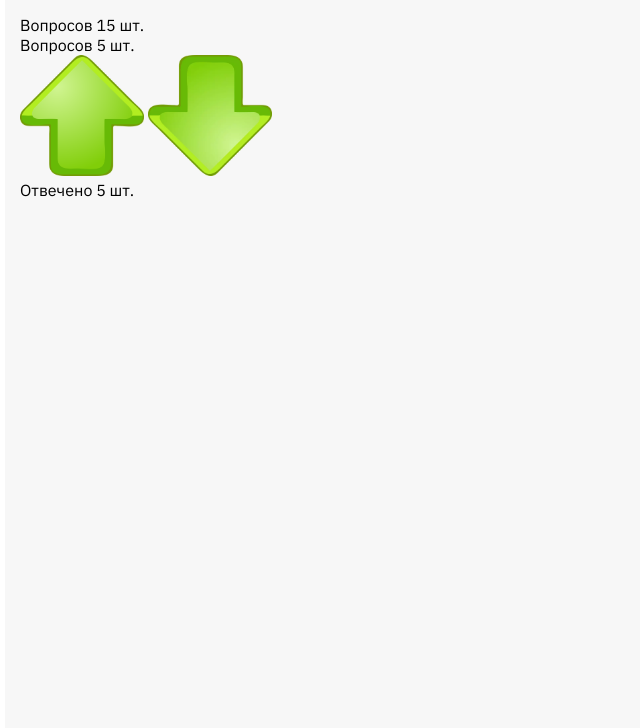
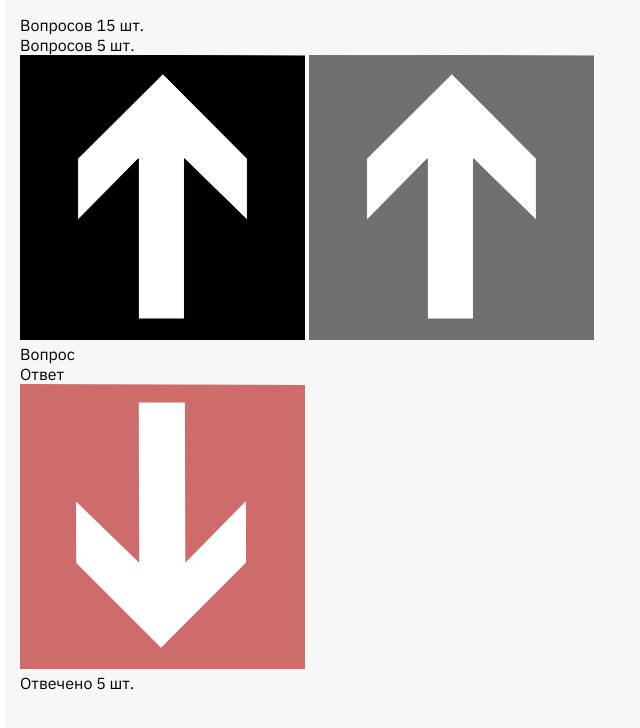
Before and after one commit to Artembsv/artembsv.github.com, a website: page index.html in a window 1280 px wide. Shown: the whole page, without its empty margins (0-640 px from the left). Drawn offline with Linux system fonts and the light colour scheme.

Commit message:
Update index.html

```diff
--- a/index.html
+++ b/index.html
@@ -18,8 +18,20 @@
     </div>
 
     <div class="navigate-1">
-      <img src="img/up.webp" alt="" />
-      <img src="img/down.webp" alt="" />
+      <svg class="up1" version="1.1" xmlns="http://www.w3.org/2000/svg" xmlns:xlink="http://www.w3.org/1999/xlink" preserveAspectRatio="xMidYMid meet" viewBox="0 0 285 285" width="285" height="285"><defs><path d="M0 0L285 01L285 285L0 285L0 0Z" id="c3Q2du6Ffy"></path><path d="M118.34 103.73L57.59 165.21L57.59 103.73L142.84 18.82L227.41 103.73L227.41 165.21L164.46 103.73L164.46 264.03L118.34 264.03L118.34 103.73Z" id="g17NquMEfA"></path></defs><g><g><g><use xlink:href="#c3Q2du6Ffy" opacity="1" fill="#000000" fill-opacity="1"></use><g><use xlink:href="#c3Q2du6Ffy" opacity="1" fill-opacity="0" stroke="#000000" stroke-width="1" stroke-opacity="1"></use></g></g><g><use xlink:href="#g17NquMEfA" opacity="1" fill="#ffffff" fill-opacity="1"></use><g><use xlink:href="#g17NquMEfA" opacity="1" fill-opacity="0" stroke="#000000" stroke-width="1" stroke-opacity="1"></use></g></g></g></g></svg>
+
+      <svg class="up2" version="1.1" xmlns="http://www.w3.org/2000/svg" xmlns:xlink="http://www.w3.org/1999/xlink" preserveAspectRatio="xMidYMid meet" viewBox="0 0 285 285" width="285" height="285"><defs><path d="M0 0L285 01L285 285L0 285L0 0Z" id="c3Q2du6Ffy"></path><path d="M118.34 103.73L57.59 165.21L57.59 103.73L142.84 18.82L227.41 103.73L227.41 165.21L164.46 103.73L164.46 264.03L118.34 264.03L118.34 103.73Z" id="g17NquMEfA"></path></defs><g><g><g><use xlink:href="#c3Q2du6Ffy" opacity="1" fill="#707070" fill-opacity="1"></use><g><use xlink:href="#c3Q2du6Ffy" opacity="1" fill-opacity="0" stroke="#707070" stroke-width="1" stroke-opacity="1"></use></g></g><g><use xlink:href="#g17NquMEfA" opacity="1" fill="#ffffff" fill-opacity="1"></use><g><use xlink:href="#g17NquMEfA" opacity="1" fill-opacity="0" stroke="#707070" stroke-width="1" stroke-opacity="1"></use></g></g></g></g></svg>
+    </div>
+    <div class="navigate-2">
+
+<div class="card">
+  <div class="card1">Вопрос</div>
+  <div class="card2">Ответ</div>
+</div>
+
+    </div>
+    <div class="navigate-3">
+      <svg class="down" version="1.1" xmlns="http://www.w3.org/2000/svg" xmlns:xlink="http://www.w3.org/1999/xlink" preserveAspectRatio="xMidYMid meet" viewBox="0 0 285 285" width="285" height="285"><defs><path d="M285 1L285 285L0 285L0 0L285 1Z" id="d1C8M9sJdq"></path><path d="M225.89 117.05L226.05 178.53L141.02 263.66L56.23 178.97L56.07 117.49L119.18 178.81L118.77 18.51L164.89 18.39L165.3 178.69L225.89 117.05Z" id="b4OKFWRO1T"></path></defs><g><g><g><use xlink:href="#d1C8M9sJdq" opacity="1" fill="#ce6c6c" fill-opacity="1"></use><g><use xlink:href="#d1C8M9sJdq" opacity="1" fill-opacity="0" stroke="#000000" stroke-width="2" stroke-opacity="0"></use></g></g><g><use xlink:href="#b4OKFWRO1T" opacity="1" fill="#ffffff" fill-opacity="1"></use><g><use xlink:href="#b4OKFWRO1T" opacity="1" fill-opacity="0" stroke="#000000" stroke-width="0" stroke-opacity="1"></use></g></g></g></g></svg>
     </div>
     <div class="footer w1210 f16">Отвечено <span>5</span> шт.</div>
   </div>
```
